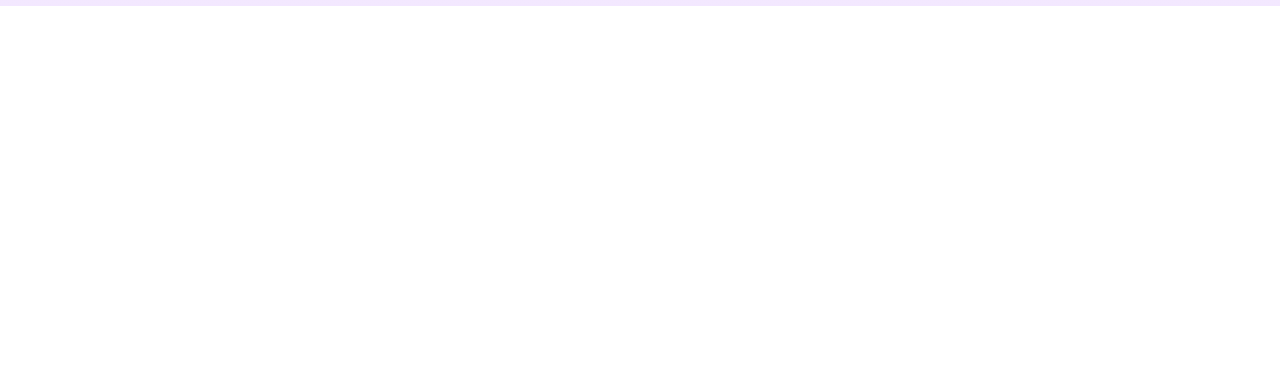
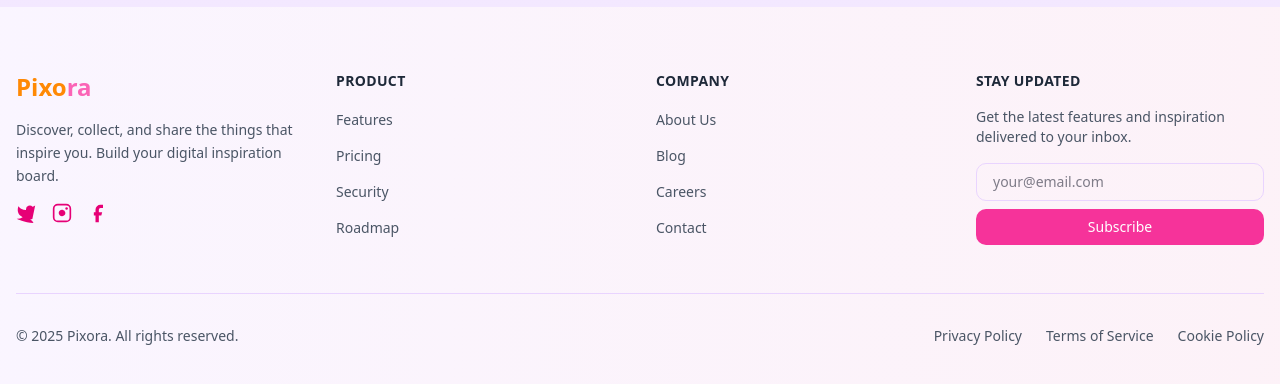
Before and after one commit to pruthviraj7714/pixora, a Next.js app in the folder frontend/: page / in a window 1280 px wide. Shown: the part 2062-2446 px from the top of the page. Before the commit the page ends 2068 px from the top, so only its background shows below. Built offline with nearby package versions, Linux system fonts and the light colour scheme.

Commit message:
Added Footer

```diff
--- a/frontend/src/app/(root)/notifications/page.tsx
+++ b/frontend/src/app/(root)/notifications/page.tsx
@@ -71,7 +71,7 @@
   const unreadCount = notifications.filter((n) => !n.read).length;
 
   return (
-    <div className="max-w-4xl mx-auto p-6">
+    <div className="max-w-4xl mx-auto p-6 min-h-screen">
     <div className="flex items-center justify-between mb-8">
       <div className="flex items-center gap-3">
         <Bell className="w-8 h-8 text-pink-600" />
--- a/frontend/src/app/layout.tsx
+++ b/frontend/src/app/layout.tsx
@@ -3,6 +3,7 @@
 import "./globals.css";
 import { Toaster } from "sonner";
 import AuthProvider from "@/components/AuthProvider";
+import Footer from "@/components/Footer";
 
 const geistSans = Geist({
   variable: "--font-geist-sans",
@@ -31,6 +32,7 @@
         className={`${geistSans.variable} ${geistMono.variable} antialiased`}
       >
         <AuthProvider>{children}</AuthProvider>
+        <Footer />
         <Toaster />
       </body>
     </html>
--- /dev/null
+++ b/frontend/src/components/Footer.tsx
@@ -0,0 +1,144 @@
+import Link from "next/link"
+
+export default function Footer() {
+  const currentYear = new Date().getFullYear()
+
+  return (
+    <footer className="bg-gradient-to-r from-purple-50 to-pink-50 border-t border-purple-100">
+      <div className="container mx-auto px-4 py-16">
+        <div className="grid md:grid-cols-4 gap-8 mb-12">
+          <div className="md:col-span-1">
+            <Link href="/" className="inline-block mb-4">
+            <div className="text-2xl font-extrabold cursor-pointer">
+              <span className="text-orange-400">
+                Pixo<span className="text-pink-400">ra</span>
+              </span>
+            </div>
+            </Link>
+            <p className="text-gray-600 text-sm leading-relaxed mb-4">
+              Discover, collect, and share the things that inspire you. Build your digital inspiration board.
+            </p>
+            <div className="flex gap-4">
+              <a href="#" className="text-pink-600 hover:text-pink-500 transition-colors">
+                <svg className="w-5 h-5" fill="currentColor" viewBox="0 0 24 24">
+                  <path d="M23 3a10.9 10.9 0 01-3.14 1.53 4.48 4.48 0 00-7.86 3v1A10.66 10.66 0 013 4s-4 9 5 13a11.64 11.64 0 01-7 2s9 5 20 5a9.5 9.5 0 00-9-5.5c4.75 2.25 7.63.75 7.63.75" />
+                </svg>
+              </a>
+              <a href="#" className="text-pink-600 hover:text-pink-500 transition-colors">
+                <svg className="w-5 h-5" fill="currentColor" viewBox="0 0 24 24">
+                  <rect
+                    x="2"
+                    y="2"
+                    width="20"
+                    height="20"
+                    rx="5"
+                    ry="5"
+                    fill="none"
+                    stroke="currentColor"
+                    strokeWidth="2"
+                  />
+                  <path d="M16 11.37A4 4 0 1112.63 8 4 4 0 0116 11.37Z" fill="currentColor" />
+                  <circle cx="17.5" cy="6.5" r="1.5" fill="currentColor" />
+                </svg>
+              </a>
+              <a href="#" className="text-pink-600 hover:text-pink-500 transition-colors">
+                <svg className="w-5 h-5" fill="currentColor" viewBox="0 0 24 24">
+                  <path d="M18 2h-3a6 6 0 00-6 6v3H7v4h2v8h4v-8h3l1-4h-4V8a2 2 0 012-2h3z" />
+                </svg>
+              </a>
+            </div>
+          </div>
+
+          <div>
+            <h3 className="font-semibold text-gray-800 mb-4 text-sm uppercase tracking-wide">Product</h3>
+            <ul className="space-y-3">
+              <li>
+                <Link href="#features" className="text-gray-600 hover:text-pink-500 transition-colors text-sm">
+                  Features
+                </Link>
+              </li>
+              <li>
+                <Link href="#" className="text-gray-600 hover:text-pink-500 transition-colors text-sm">
+                  Pricing
+                </Link>
+              </li>
+              <li>
+                <Link href="#" className="text-gray-600 hover:text-pink-500 transition-colors text-sm">
+                  Security
+                </Link>
+              </li>
+              <li>
+                <Link href="#" className="text-gray-600 hover:text-pink-500 transition-colors text-sm">
+                  Roadmap
+                </Link>
+              </li>
+            </ul>
+          </div>
+
+          <div>
+            <h3 className="font-semibold text-gray-800 mb-4 text-sm uppercase tracking-wide">Company</h3>
+            <ul className="space-y-3">
+              <li>
+                <Link href="#" className="text-gray-600 hover:text-pink-500 transition-colors text-sm">
+                  About Us
+                </Link>
+              </li>
+              <li>
+                <Link href="#" className="text-gray-600 hover:text-pink-500 transition-colors text-sm">
+                  Blog
+                </Link>
+              </li>
+              <li>
+                <Link href="#" className="text-gray-600 hover:text-pink-500 transition-colors text-sm">
+                  Careers
+                </Link>
+              </li>
+              <li>
+                <Link href="#" className="text-gray-600 hover:text-pink-500 transition-colors text-sm">
+                  Contact
+                </Link>
+              </li>
+            </ul>
+          </div>
+
+          <div>
+            <h3 className="font-semibold text-gray-800 mb-4 text-sm uppercase tracking-wide">Stay Updated</h3>
+            <p className="text-gray-600 text-sm mb-4">
+              Get the latest features and inspiration delivered to your inbox.
+            </p>
+            <form className="flex flex-col gap-2">
+              <input
+                type="email"
+                placeholder="your@email.com"
+                className="px-4 py-2 rounded-lg border border-purple-200 text-sm focus:outline-none focus:ring-2 focus:ring-pink-500 focus:border-transparent"
+              />
+              <button
+                type="submit"
+                className="bg-pink-500 hover:bg-pink-600 text-white px-4 py-2 rounded-lg font-medium text-sm transition-all duration-300 hover:shadow-lg"
+              >
+                Subscribe
+              </button>
+            </form>
+          </div>
+        </div>
+
+        <div className="border-t border-purple-200 my-8" />
+
+        <div className="flex flex-col md:flex-row justify-between items-center gap-4">
+          <p className="text-gray-600 text-sm">© {currentYear} Pixora. All rights reserved.</p>
+          <div className="flex gap-6">
+            <Link href="#" className="text-gray-600 hover:text-pink-500 transition-colors text-sm">
+              Privacy Policy
+            </Link>
+            <Link href="#" className="text-gray-600 hover:text-pink-500 transition-colors text-sm">
+              Terms of Service
+            </Link>
+            <Link href="#" className="text-gray-600 hover:text-pink-500 transition-colors text-sm">
+              Cookie Policy
+            </Link>
+          </div>
+        </div>
+      </div>
+    </footer>
+  )
+}
```
